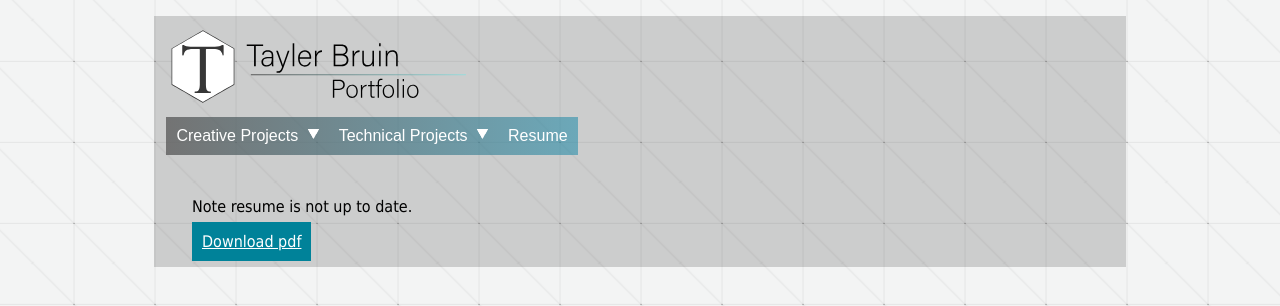
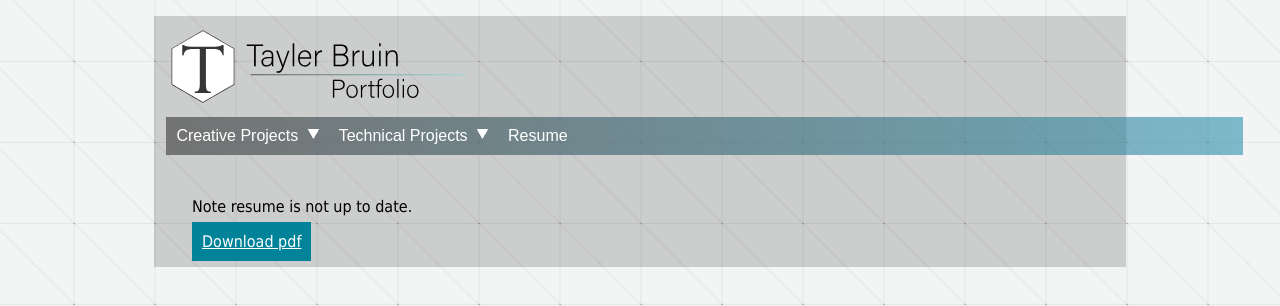
Before and after one commit to taylerbruin/taylerbruin.github.io, a plain HTML site: page resume.html in a window 1280 px wide. Shown: the top 306 px of the page. Drawn offline with Linux system fonts and the light colour scheme.

Commit message:
continued work on nav bar

```diff
--- a/basescript.js
+++ b/basescript.js
@@ -27,15 +27,16 @@ function createheader() {
                 <div id="dropdown_button" class="dropdown">
                 <input type="button" class="dropdownbutton" onclick="location.href='resume.html'" value="Resume" />
                 </div>
-                <a href="javascript:void(0);" class="icon" onclick="myFunction()">
-                <i class="fa fa-bars"></i>
+                <div class="filler_nav_bar"></div>
             </nav>
+            </div>
 `
 }
 this.mainheader();
 
 function mainheader() {
     //creates base header for all pages.
+
     document.getElementById("top").innerHTML += createheader();
 
 
--- a/style.css
+++ b/style.css
@@ -146,14 +146,14 @@ main {
   left: auto;
   display: grid;
   grid-template-columns: max-content auto;
-  align-items: end;
-  grid-gap: 0;
+  align-items: center;
+  grid-gap: 0px;
 
 }
 
 .navigation_bar{
   display: grid;
-  grid-template-columns: max-content max-content max-content;
+  grid-template-columns: max-content max-content max-content auto;
   background-image: linear-gradient(to right, rgba(91, 91, 91, 0.788), rgba(37, 141, 170, 0.575));
 }
 
@@ -226,8 +226,10 @@ h1{
   position: relative;
   overflow: hidden;
 }
-.icon {
-  display: none;
+.filler_nav_bar{
+  background-color: #2474a600;
+  width: 52vw;
+
 }
 @media only screen and (max-width: 600px) {
   body{
@@ -249,5 +251,15 @@ h1{
     padding-right: 0%;
     padding-left: 0%;
     }
+    .navigation_bar{
+      width: 100%;
+      text-align: center;
+      grid-template-columns: auto;
+      left: auto;
+    }
+    .filler_nav_bar{
+      background-color: #2474a600;
+      width: 100vw;
 
+    }
 }
```
